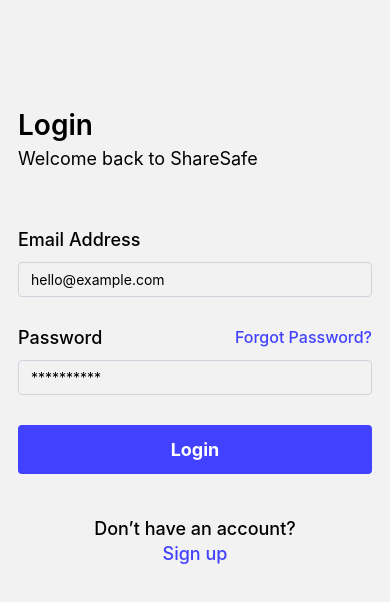
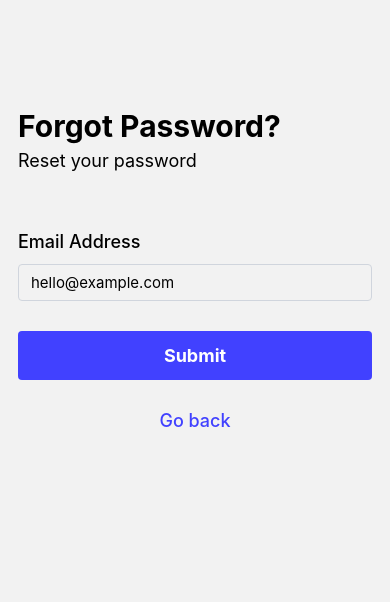
Before and after one commit to G2-FINAL-YEAR-PROJECT/ShareSafe, a React Native app: screen /ForgotPassword in a window 390 px wide. Shown: the top 602 px of the page. Built offline with nearby package versions, Linux system fonts and the light colour scheme.

Commit message:
feat: add ForgotPassword screen

```diff
--- a/constants/globalStyles.js
+++ b/constants/globalStyles.js
@@ -27,8 +27,8 @@
   },
   h1: {
     marginBottom: 6,
-    fontSize: 28,
-    fontWeight: "600",
+    fontSize: 30,
+    fontWeight: "700",
   },
   p: {
     fontSize: 18,
--- a/navigation/AppNavigator.js
+++ b/navigation/AppNavigator.js
@@ -2,6 +2,7 @@
 import { createNativeStackNavigator } from "@react-navigation/native-stack";
 import LoginScreen from "../screens/auth/LoginScreen";
 import RegisterScreen from "../screens/auth/RegisterScreen";
+import ForgotPasswordScreen from "../screens/auth/ForgotPasswordScreen";
 
 const Stack = createNativeStackNavigator();
 
@@ -10,6 +11,7 @@
     <Stack.Navigator initialRouteName="Login" screenOptions={{ headerShown: false }}>
       <Stack.Screen name="Login" component={LoginScreen} />
       <Stack.Screen name="Register" component={RegisterScreen} />
+      <Stack.Screen name="ForgotPassword" component={ForgotPasswordScreen} />
     </Stack.Navigator>
   );
 };
--- /dev/null
+++ b/screens/auth/ForgotPasswordScreen.js
@@ -0,0 +1,31 @@
+import { Text, TextInput, TouchableOpacity, View } from "react-native";
+import React from "react";
+import { globalStyles } from "../../constants";
+import styles from "./styles";
+import { Button } from "../../ui";
+
+const ForgotPasswordScreen = ({ navigation }) => {
+  return (
+    <View style={globalStyles.container}>
+      <View style={styles.header}>
+        <Text style={globalStyles.h1}>Forgot Password?</Text>
+        <Text style={globalStyles.p}>Reset your password</Text>
+      </View>
+
+      <View style={styles.formGroup}>
+        <Text style={globalStyles.label}>Email Address</Text>
+        <TextInput style={styles.input} placeholder="hello@example.com" />
+      </View>
+
+      <Button>Submit</Button>
+
+      <View style={{ marginTop: 12, alignItems: "center" }}>
+        <TouchableOpacity onPress={() => navigation.navigate("Login")}>
+          <Text style={[globalStyles.link]}>Go back</Text>
+        </TouchableOpacity>
+      </View>
+    </View>
+  );
+};
+
+export default ForgotPasswordScreen;
--- a/screens/auth/LoginScreen.js
+++ b/screens/auth/LoginScreen.js
@@ -21,7 +21,7 @@
         <View style={globalStyles.flex}>
           <Text style={globalStyles.label}>Password</Text>
 
-          <TouchableOpacity onPress={() => navigation.navigate("Register")}>
+          <TouchableOpacity onPress={() => navigation.navigate("ForgotPassword")}>
             <Text style={[globalStyles.link, { fontSize: 16 }]}>Forgot Password?</Text>
           </TouchableOpacity>
         </View>
--- a/screens/auth/styles.js
+++ b/screens/auth/styles.js
@@ -10,6 +10,7 @@
   },
   input: {
     padding: 8,
+    fontSize: 15,
     paddingHorizontal: 12,
     borderColor: "#D0D5DD",
     borderWidth: 1,
```
